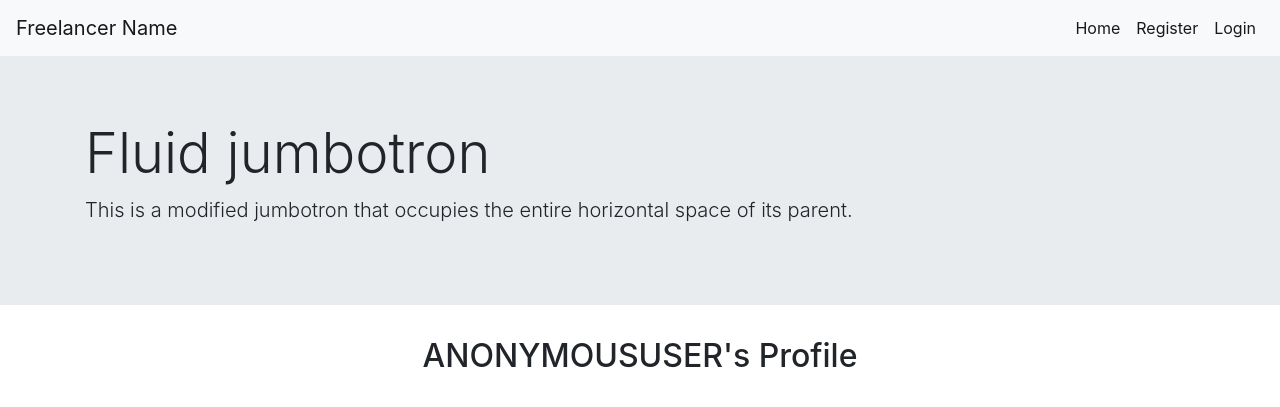
After one commit to Code-Institute-Submissions/Freelance-Services, a Django app: template accounts/templates/accounts/profile.html in a window 1280 px wide. The commit adds this page. Shown: the top 407 px of the page. Run offline with Django 3.2, Linux system fonts and the light colour scheme; the template is opened without the code that fills it, so the values that code supplies are empty; some libraries are stand-ins or nearby versions.

Commit message:
Addded HTML for Profile and updated links with URL

```diff
--- /dev/null
+++ b/accounts/templates/accounts/profile.html
@@ -0,0 +1,7 @@
+{% extends 'base.html' %}
+
+{% block content %}
+<div class="container">
+    <h2 class="text-center">{{ user|upper }}'s Profile</h2>
+</div>
+{% endblock %}
--- a/services/templates/services/service_list.html
+++ b/services/templates/services/service_list.html
@@ -25,7 +25,7 @@
                         <p class="card-text">{{service.description}}</p>
                     </div>
                     <div class="card-footer">
-                        <small class="text-muted">Last updated 3 mins ago</small>
+                        <small class="text-muted">£{{service.price}}</small>
                     </div>
                 </div>
         {% endfor %}
--- a/templates/base.html
+++ b/templates/base.html
@@ -45,7 +45,7 @@
                     {% endif %}
                     {% if user.is_authenticated %}
                     <li class="nav-item active">
-                        <a class="nav-link" href="#">My Orders</a>
+                        <a class="nav-link" href="{% url 'profile' %}">My Account</a>
                     </li>
                     <li class="nav-item active">
                         <a class="nav-link" href="{% url 'logout' %}">Logout</a>
```
